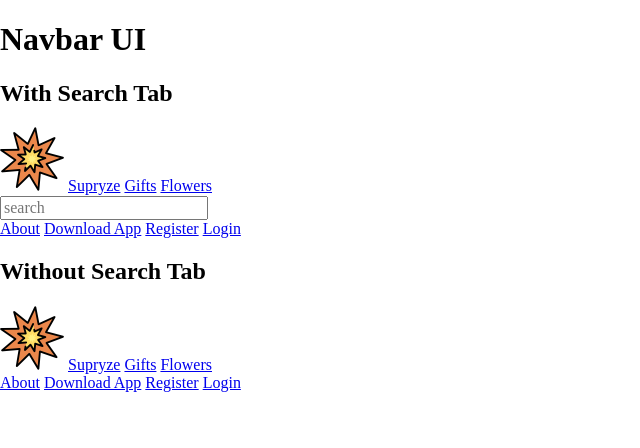
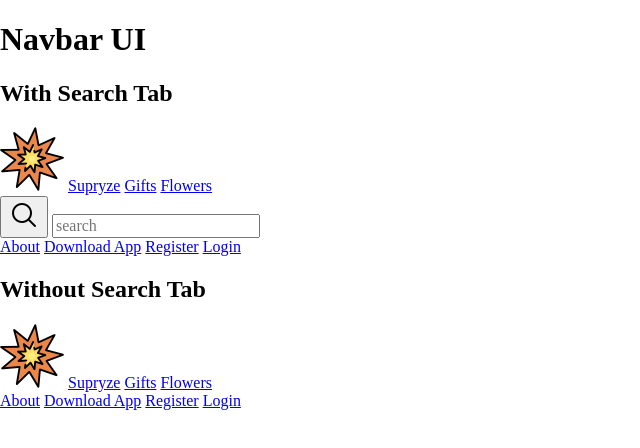
Before and after one commit to RPJunco/navbar-ui, a plain HTML site: page index.html in a window 1280 px wide. Shown: the whole page, without its empty margins (0-640 px from the left). Drawn offline with Linux system fonts and the light colour scheme.

Commit message:
Se realizaron cambios en la estructura. Se agrego una etiqueta button dentro del div con la clase 'search-bar', con esta etiqueta representamos lo que seria la lupa de busqueda

```diff
--- a/index.html
+++ b/index.html
@@ -29,7 +29,10 @@
                 </div>
 
                 <div class="search-bar">
-                    <input type="search" name="search-bar" class="search-bar-content" placeholder="search">
+                    <button type="submit" class="btn-search-bar">
+                        <a href="#search-input" class="lupa-link"><img src="./img/lupa.png" alt="lupa-search" class="lupa-search"></a>
+                    </button>
+                    <input type="search" name="search-bar" class="search-bar-content" placeholder="search" id="search-input">
                 </div>
 
                 <div class="right-links">
```
